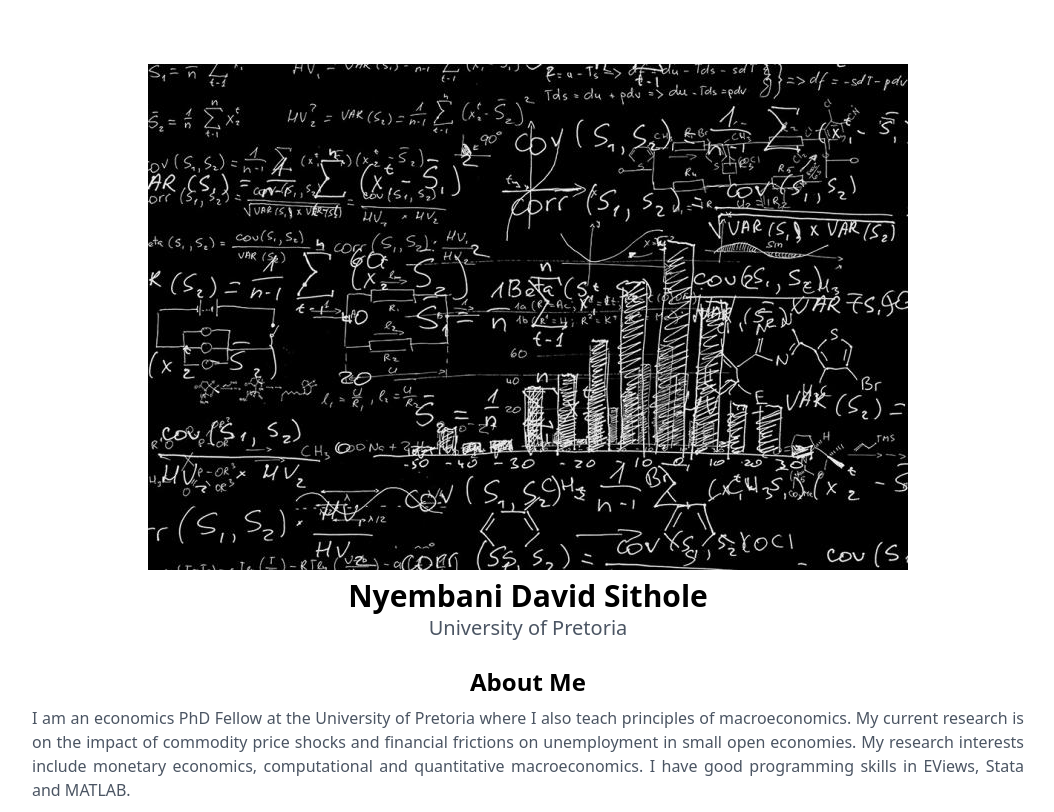
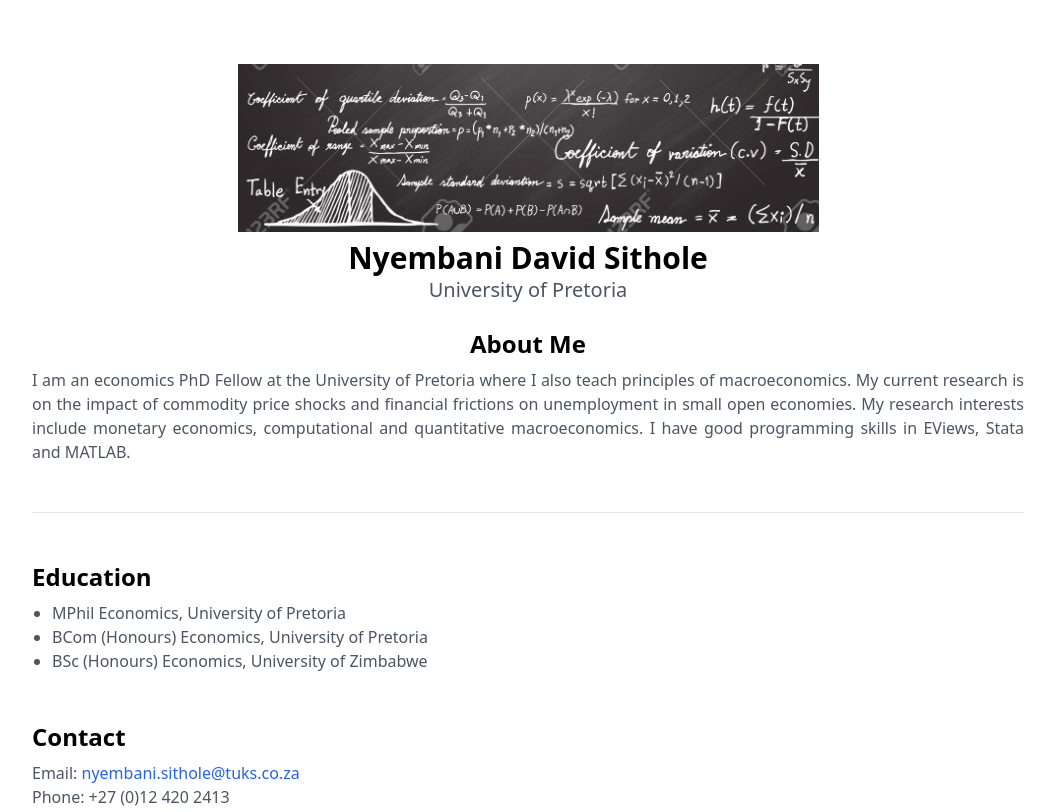
Before and after one commit to ndsithole/ndsithole.github.io, a plain HTML site: page index.html in a window 1280 px wide. Shown: the top 812 px of the page, without its empty margins (112-1166 px from the left). Drawn offline with nearby package versions, Linux system fonts and the light colour scheme.

Commit message:
Update index.html

```diff
--- a/index.html
+++ b/index.html
@@ -17,9 +17,9 @@
         <div class="text-center -mb-6">
 <center>
 <picture>
-   <source srcset="/img/econometricswallpaper.jpg">
+   <source srcset="/img/statistics1.jpg">
 
-   <img src="/img/econometricswallpaper.jpg" alt=""
+   <img src="/img/statistics1.jpg" alt=""
 
 !</center>
 
```
